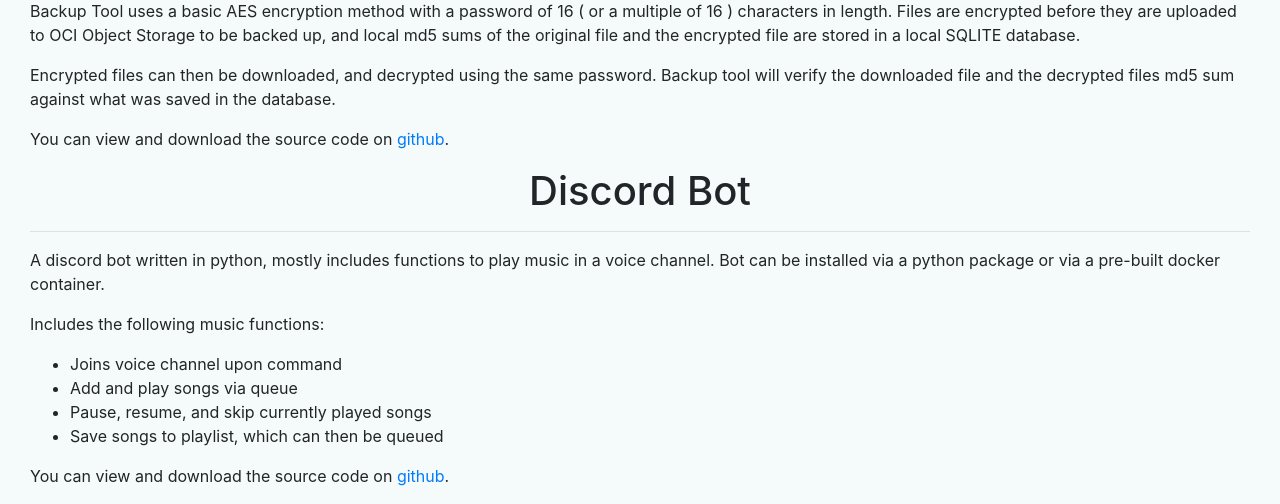
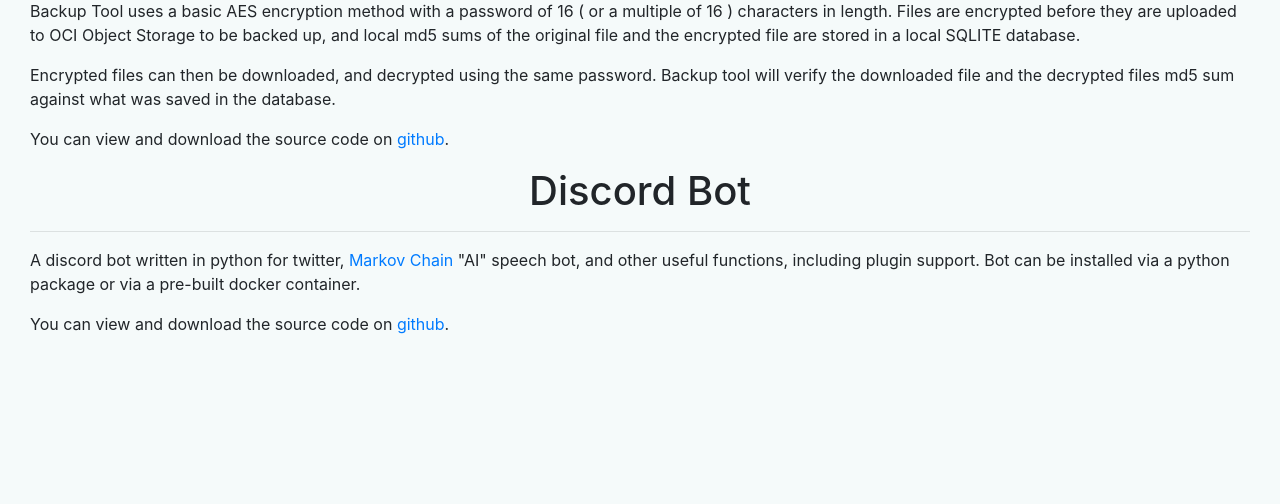
Before and after one commit to tnoff/personal-website, a Django app: page /projects/ in a window 1280 px wide. Shown: the part 723-1227 px from the top of the page. After the commit the page ends 1057 px from the top, so only its background shows below. Run offline with Django 3.2, Linux system fonts and the light colour scheme; parts of the project's set-up code (start-up, migrations or seed data) failed here and were passed over.

Commit message:
Update static pages

```diff
--- a/templates/homepage/projects.html
+++ b/templates/homepage/projects.html
@@ -28,13 +28,6 @@
 
 <h1 align="center">Discord Bot</h1>
 <hr>
-<p>A discord bot written in python, mostly includes functions to play music in a voice channel. Bot can be installed via a python package or via a pre-built docker container.</p>
-<p>Includes the following music functions:</p>
-<ul>
-    <li>Joins voice channel upon command</li>
-    <li>Add and play songs via queue</li>
-    <li>Pause, resume, and skip currently played songs</li>
-    <li>Save songs to playlist, which can then be queued</li>
-</ul>
+<p>A discord bot written in python for twitter, <a href="https://en.wikipedia.org/wiki/Markov_chain">Markov Chain</a> "AI" speech bot, and other useful functions, including plugin support. Bot can be installed via a python package or via a pre-built docker container.</p>
 <p>You can view and download the source code on <a href="https://github.com/tnoff/discord-bot">github</a>.</p>
 {% endblock %}
```
Also changed, not shown: templates/homepage/resume.html (+2 -6 lines).
